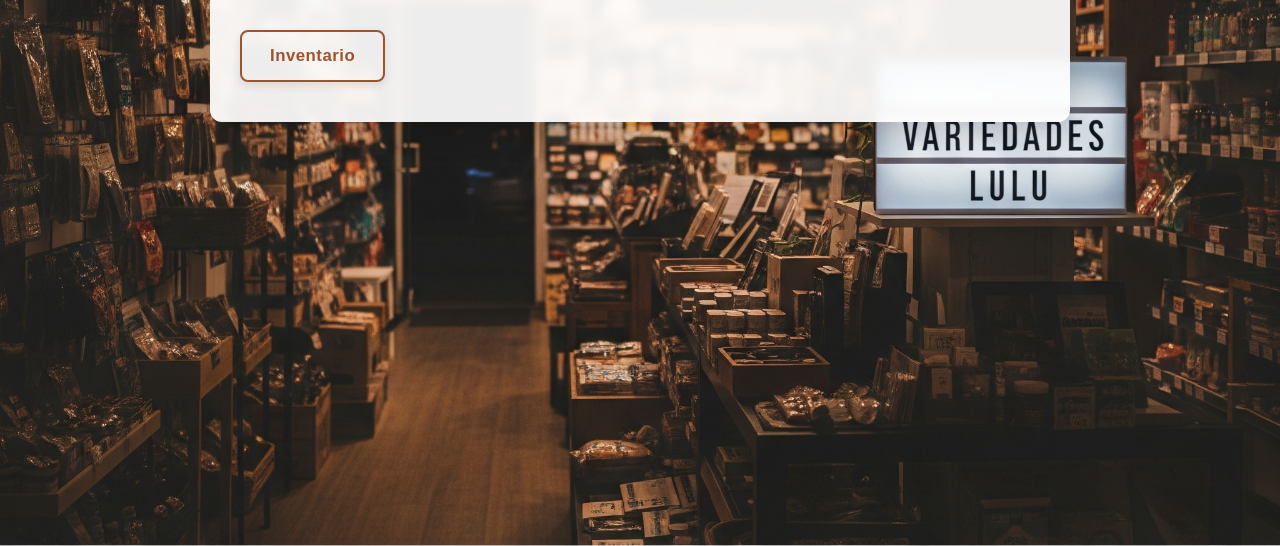
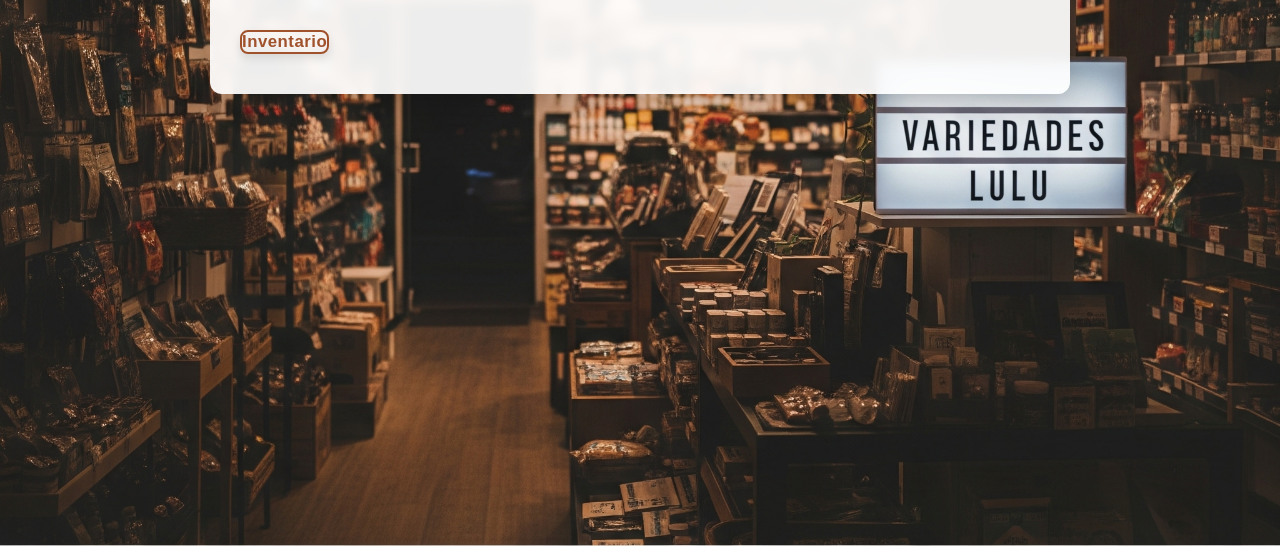
Before and after one commit to Billy-prompt/SISVENT, a FastAPI app: page /inventario in a window 1280 px wide. Shown: the part 254-800 px from the top of the page. Run offline with FastAPI, Linux system fonts and the light colour scheme; data that the repository does not hold is empty.

Commit message:
actualizacion botones

```diff
--- a/app/templates/inventario.html
+++ b/app/templates/inventario.html
@@ -4,7 +4,7 @@
     <meta charset="UTF-8">
     <meta name="viewport" content="width=device-width, initial-scale=1.0">
     <title>Gestión de Inventario</title>
-    <link rel="stylesheet" href="/static/css/styles_proveedor.css">
+    <link rel="stylesheet" href="/static/css/styles_inventario.css">
 </head>
 <body>
     <div class="container">
--- a/static/css/styles_inventario.css
+++ b/static/css/styles_inventario.css
@@ -89,7 +89,6 @@ select:focus {
 
 /* Botones generales */
 button, .btn-volver-home {
-    padding: 14px 28px;
     font-size: 1.05rem;
     font-weight: bold;
     letter-spacing: 0.5px;
```
